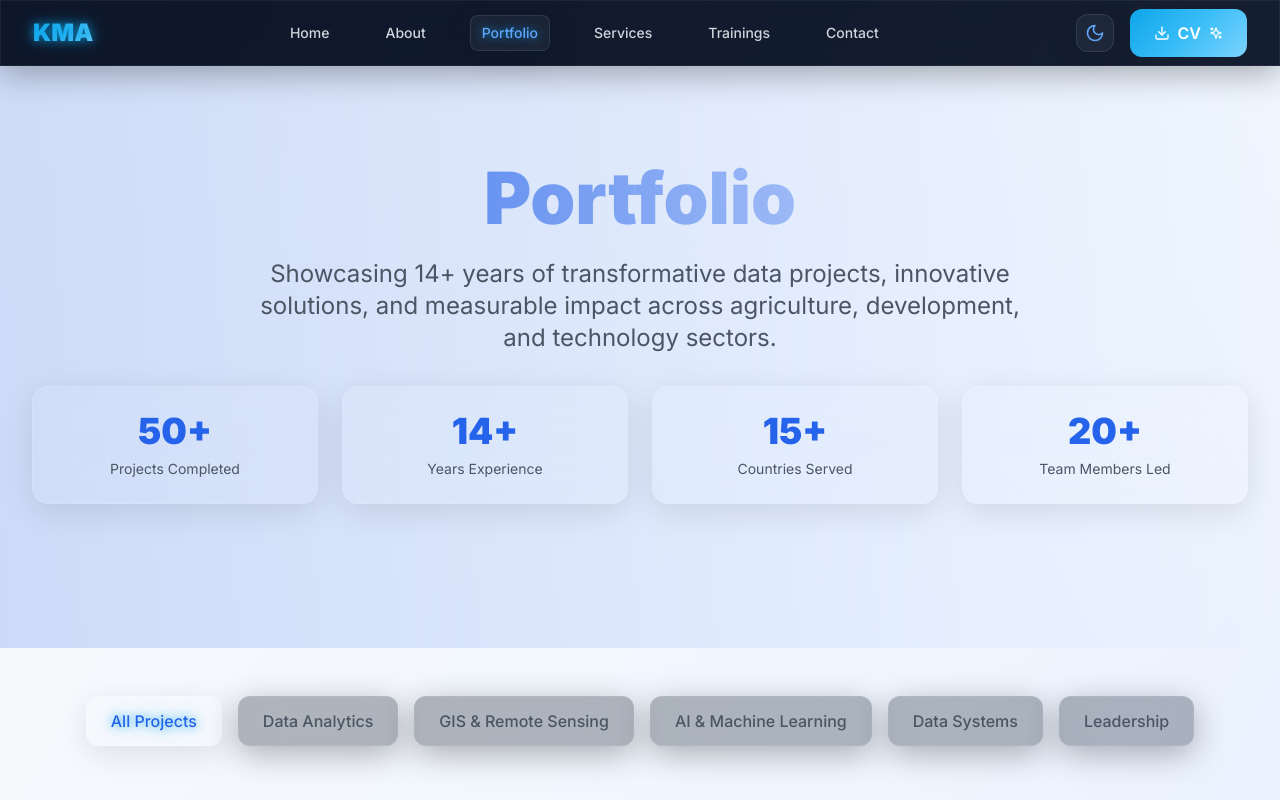
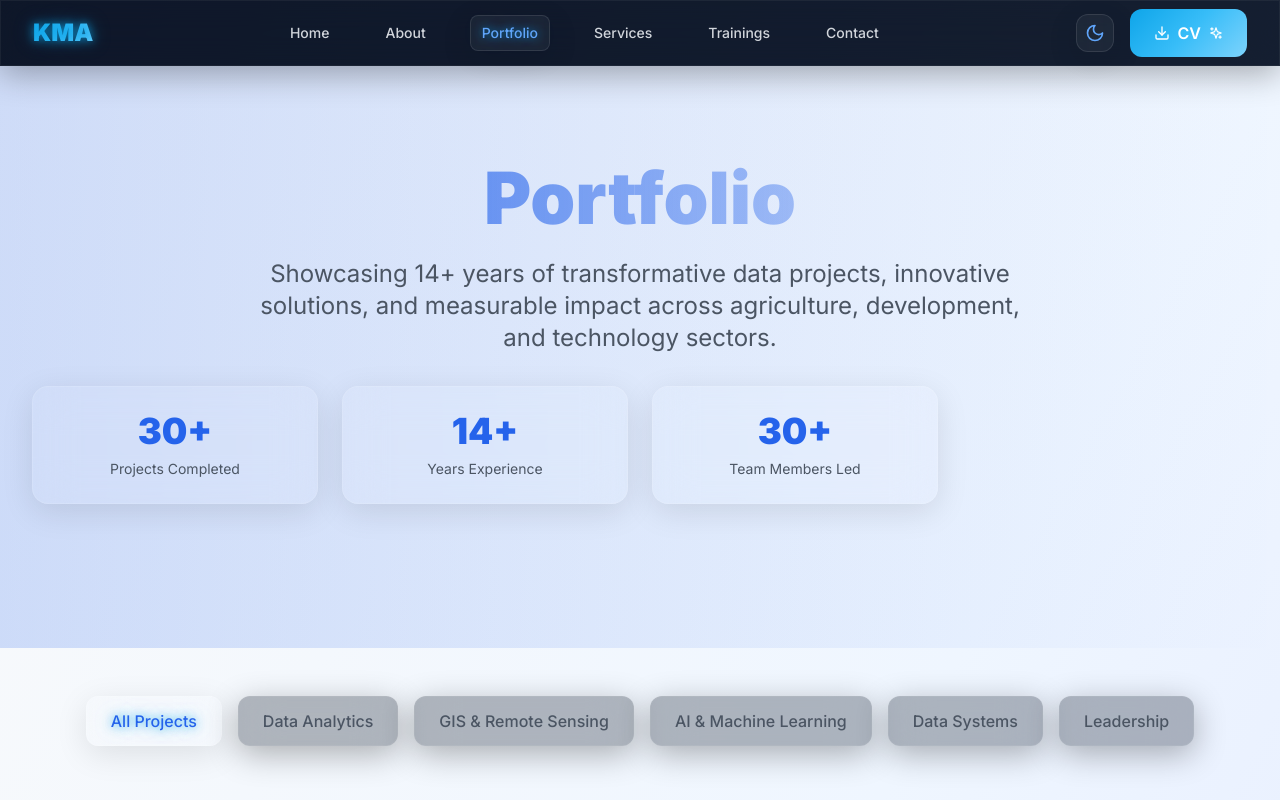
Before and after one commit to LijKal-codes/portfolio, a Next.js app: page /portfolio in a window 1280 px wide. Shown: the top 800 px of the page. Built offline with nearby package versions, Linux system fonts and the light colour scheme.

Commit message:
Remove 'Countries Served' statistic and update 'Team Members Led' to 30+

```diff
--- a/app/portfolio/page.tsx
+++ b/app/portfolio/page.tsx
@@ -166,10 +166,9 @@ export default function Portfolio() {
     : projects.filter(project => project.category === activeFilter)
 
   const stats = [
-    { label: 'Projects Completed', value: '50+' },
+    { label: 'Projects Completed', value: '30+' },
     { label: 'Years Experience', value: '14+' },
-    { label: 'Countries Served', value: '15+' },
-    { label: 'Team Members Led', value: '20+' },
+    { label: 'Team Members Led', value: '30+' },
   ]
 
   return (
```
